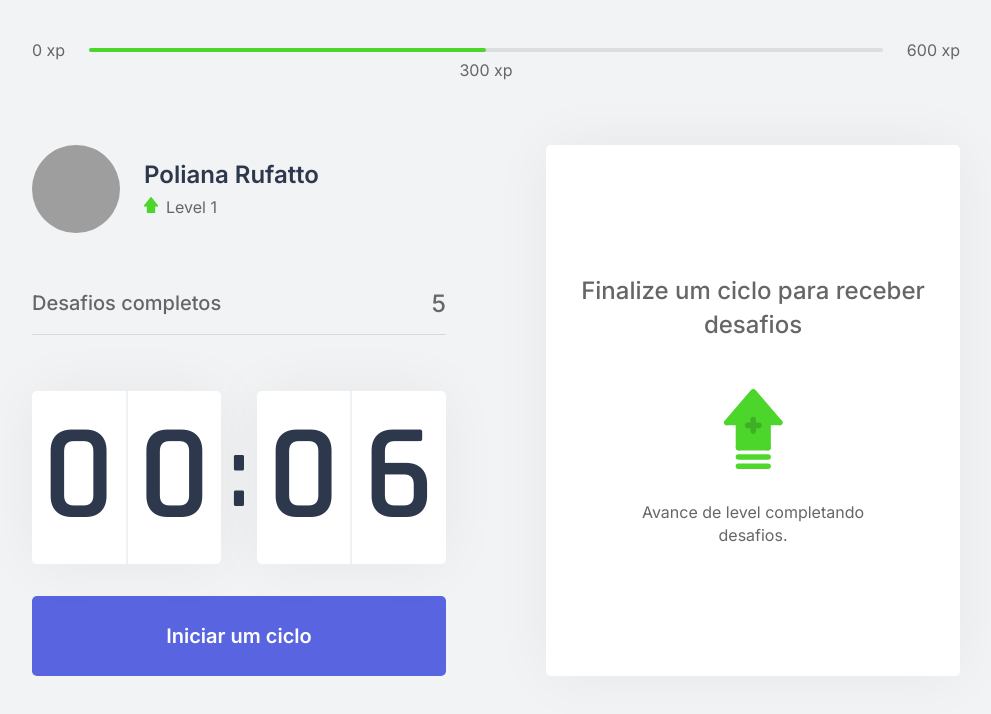
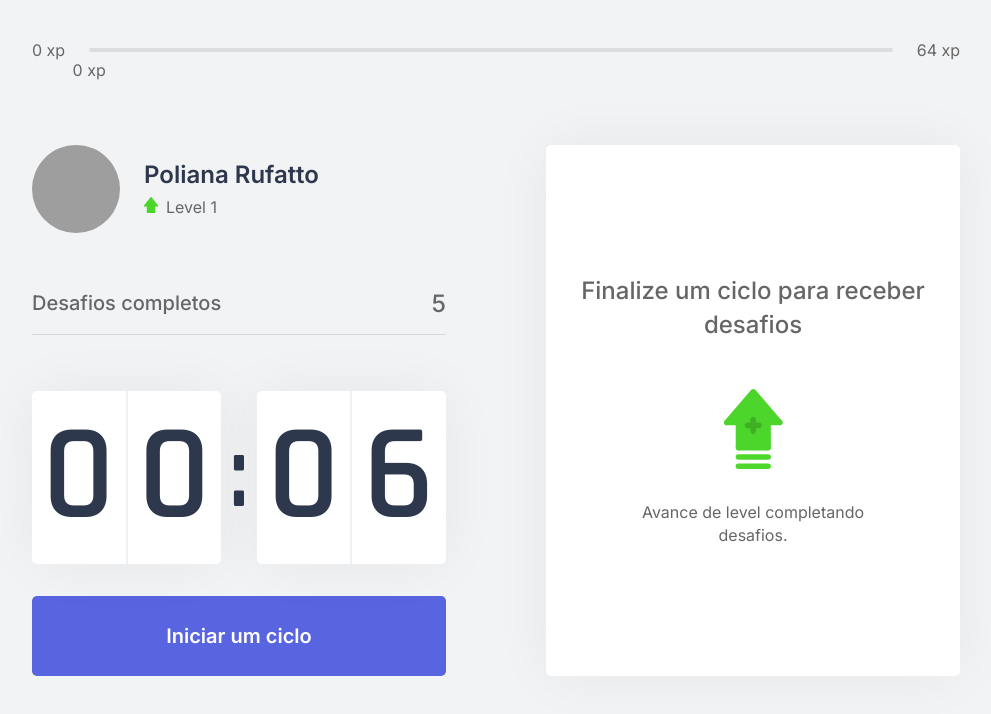
Before and after one commit to PolianaRufatto/moveit-next-frontend, a Next.js app: page / in a window 1280 px wide. Shown: the top 714 px of the page, without its empty margins (144-1135 px from the left). Built offline with nearby package versions, Linux system fonts and the light colour scheme; grey boxes are pictures that could not be loaded.

Commit message:
Add currentExperience x experienceToNextLevel

```diff
--- a/src/components/ExperienceBar.tsx
+++ b/src/components/ExperienceBar.tsx
@@ -1,17 +1,23 @@
+import { useContext } from 'react';
+import { ChallengesContext } from '../contexts/ChallengesContexts';
 import styles from '../styles/components/ExperienceBar.module.css';
 
 export function ExperienceBar() {
+  const { currentExperience, experienceToNextLevel} = useContext(ChallengesContext);
+
+  const percentToNextLevel = Math.round(currentExperience * 100) / experienceToNextLevel;
+
   return(
     <header className={styles.experienceBar}>
       <span>0 xp</span>
       <div>
-        <div style={{ width: '50%' }}/>
+        <div style={{ width: `${percentToNextLevel}%` }}/>
 
-        <span className={styles.currentExperience} style={{ left: '50%'}}>
-          300 xp
+        <span className={styles.currentExperience} style={{ left: `${percentToNextLevel}%`}}>
+          {currentExperience} xp
         </span>
       </div>
-      <span>600 xp</span>
+      <span>{experienceToNextLevel} xp</span>
     </header>
   );
 }
--- a/src/contexts/ChallengesContexts.tsx
+++ b/src/contexts/ChallengesContexts.tsx
@@ -10,6 +10,7 @@ interface Challenge {
 interface ChallengesContextData {
   level: number;
   currentExperience: number;
+  experienceToNextLevel: number;
   challengesCompleted: number;
   activeChallenge: Challenge;
   levelUp: () => void;
@@ -29,6 +30,8 @@ export function ChallengesProvider({ children }: ChallengesProviderProps) {
   const [challengesCompleted, setChallengesCompleted] = useState(0);
 
   const [activeChallenge, setActiveChallenge] = useState(null);
+
+  const experienceToNextLevel = Math.pow((level + 1) * 4, 2);
 
   function levelUp() {
     setLevel(level + 1);
@@ -50,6 +53,7 @@ export function ChallengesProvider({ children }: ChallengesProviderProps) {
       value={{
         level,
         currentExperience,
+        experienceToNextLevel,
         challengesCompleted,
         activeChallenge,
         levelUp,
```
